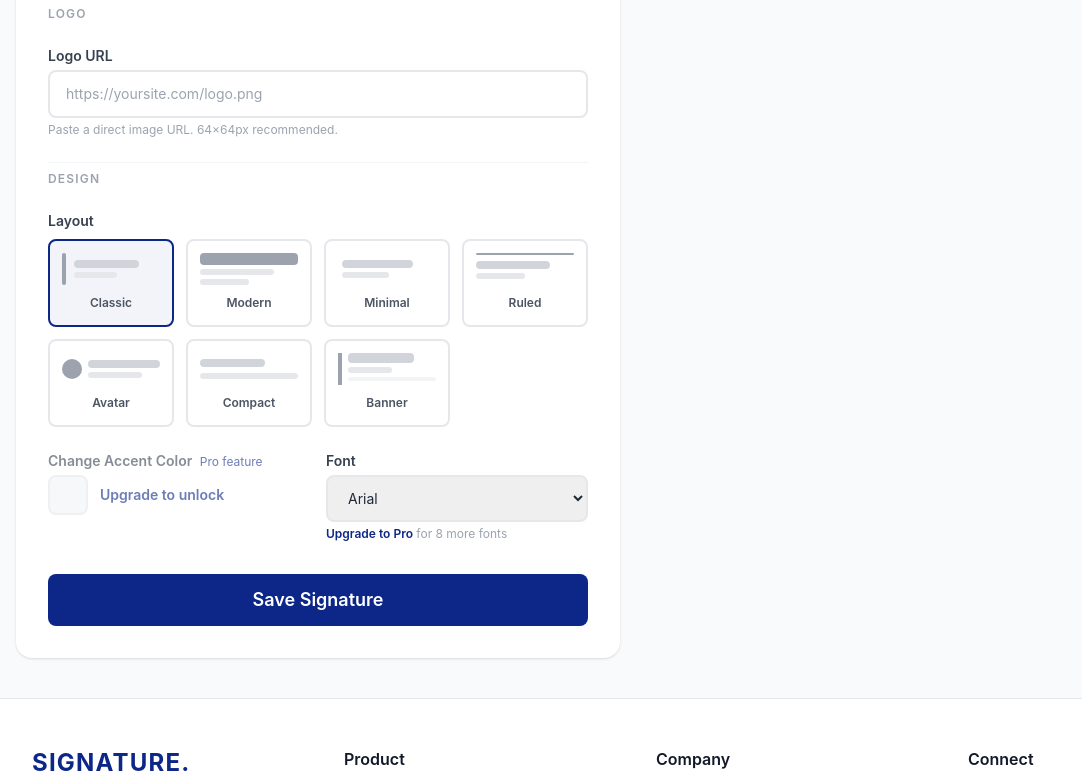
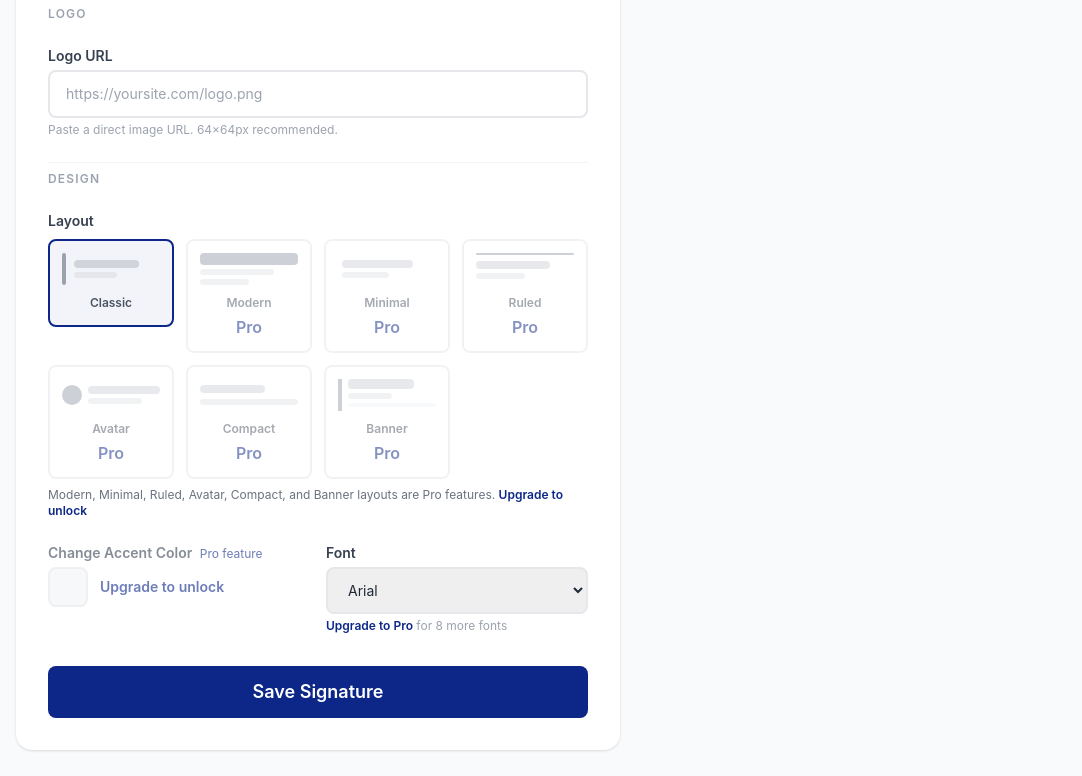
Before and after one commit to marl-Am/signature, a Flask app: page /signatures/create in a window 1280 px wide. Shown: the part 1083-1859 px from the top of the page, without its empty margins (0-1082 px from the left). Run offline with Flask 3, Linux system fonts and the light colour scheme; the visitor is signed in with stand-in values (Sample User, id 1); data that the repository does not hold is empty.

Commit message:
feat: enforce Pro-tier gating on layout templates (was previously unrestricted)

```diff
--- a/app/services/signature_service.py
+++ b/app/services/signature_service.py
@@ -99,8 +99,11 @@ class SignatureService:
         Returns:
             Newly created Signature object
         """
-        accent_color = SignatureService._sanitize_accent_color(accent_color, current_user)
+        accent_color = SignatureService._sanitize_accent_color(
+            accent_color, current_user
+        )
         font_family = SignatureService._sanitize_font_family(font_family, current_user)
+        layout = SignatureService._sanitize_layout(layout, current_user)
         tracking_code = secrets.token_urlsafe(16)
 
         html_content: str = SignatureService._generate_html_content(
@@ -192,6 +195,8 @@ class SignatureService:
                     value = SignatureService._sanitize_accent_color(value, current_user)
                 elif field == "font_family":
                     value = SignatureService._sanitize_font_family(value, current_user)
+                elif field == "layout":
+                    value = SignatureService._sanitize_layout(value, current_user)
                 setattr(signature, field, value)
 
         signature.updated_at = datetime.now(timezone.utc)
@@ -412,6 +417,60 @@ class SignatureService:
         }
     )
 
+    DEFAULT_LAYOUT: str = "classic"
+
+    # Free tier: the original single layout. Kept as its own frozenset
+    # (rather than a bare string) so it matches the same type and calling
+    # convention as FREE_FONT_FAMILIES, and so a future free-tier layout
+    # addition is a one-line change here rather than a signature change.
+    FREE_LAYOUTS: frozenset[str] = frozenset({"classic"})
+
+    # Pro tier: every layout _generate_html_content knows how to render.
+    # Deliberately a superset of FREE_LAYOUTS rather than a separate list,
+    # so a free layout is always valid for a Pro account too.
+    PRO_LAYOUTS: frozenset[str] = FREE_LAYOUTS | frozenset(
+        {
+            "modern",
+            "minimal",
+            "ruled",
+            "avatar",
+            "compact",
+            "banner",
+        }
+    )
+
+    @staticmethod
+    def _sanitize_layout(layout: str | None, user: object) -> str:
+        """
+        Validate a user-supplied layout name before it is used to select a
+        rendering branch in _generate_html_content.
+
+        Security/Business logic: layout was previously passed straight
+        through from the form to storage and rendering with no tier check
+        at all — unlike accent_color and font_family, a free-tier account
+        could select any of the six Pro-only layouts (modern, minimal,
+        ruled, avatar, compact, banner) directly in the UI, no crafted
+        request required, and it would save and render normally. This
+        closes that gap using the same fail-closed allow-list pattern as
+        _sanitize_accent_color and _sanitize_font_family: anything not in
+        the caller's tier-appropriate set silently falls back to the
+        default rather than being rejected outright.
+
+        Note: unlike accent_color/font_family, layout is never interpolated
+        into HTML output directly — it only selects an if/elif branch in
+        _generate_html_content, so this function's job is tier enforcement,
+        not XSS prevention. That's already handled by the escaping applied
+        to every field used within each branch.
+        """
+        allowed: frozenset[str] = (
+            SignatureService.PRO_LAYOUTS
+            if SignatureService._is_pro(user)
+            else SignatureService.FREE_LAYOUTS
+        )
+        if layout in allowed:
+            return layout
+        return SignatureService.DEFAULT_LAYOUT
+
     @staticmethod
     def _sanitize_font_family(font_family: str | None, user: object) -> str:
         """
@@ -480,7 +539,8 @@ class SignatureService:
         safe_department: str = SignatureService._escape(department)
         safe_accent_color: str = (
             accent_color
-            if accent_color and SignatureService._HEX_COLOR_PATTERN.fullmatch(accent_color)
+            if accent_color
+            and SignatureService._HEX_COLOR_PATTERN.fullmatch(accent_color)
             else SignatureService.DEFAULT_ACCENT_COLOR
         )
         safe_font_family: str = (
@@ -493,7 +553,9 @@ class SignatureService:
         safe_linkedin_url: Optional[str] = SignatureService._sanitize_href(linkedin_url)
         safe_twitter_url: Optional[str] = SignatureService._sanitize_href(twitter_url)
         safe_facebook_url: Optional[str] = SignatureService._sanitize_href(facebook_url)
-        safe_instagram_url: Optional[str] = SignatureService._sanitize_href(instagram_url)
+        safe_instagram_url: Optional[str] = SignatureService._sanitize_href(
+            instagram_url
+        )
 
         # --- Name ---
         name_html: str = (
--- a/app/templates/signatures/create.html
+++ b/app/templates/signatures/create.html
@@ -491,10 +491,11 @@ are interpolated.
                   name="layout"
                   value="modern"
                   x-model="layout"
+                  {% if current_user.subscription_tier != 'pro' %}disabled{% endif %}
                   class="sr-only" />
                 <div
                   :class="layout === 'modern' ? 'border-primary bg-primary/5' : 'border-gray-200'"
-                  class="border-2 rounded-lg p-3 text-center transition-all">
+                  class="border-2 rounded-lg p-3 text-center transition-all{% if current_user.subscription_tier != 'pro' %} opacity-50 cursor-not-allowed{% endif %}">
                   <div class="w-full h-8 mb-1 space-y-1">
                     <div class="h-3 bg-gray-400 rounded w-full"></div>
                     <div class="h-1.5 bg-gray-200 rounded w-3/4"></div>
@@ -503,6 +504,9 @@ are interpolated.
                   <span class="text-xs font-semibold text-gray-600"
                     >Modern</span
                   >
+                  {% if current_user.subscription_tier != 'pro' %}
+                  <span class="block text-[10px] text-primary font-semibold mt-0.5">Pro</span>
+                  {% endif %}
                 </div>
               </label>
 
@@ -513,10 +517,11 @@ are interpolated.
                   name="layout"
                   value="minimal"
                   x-model="layout"
+                  {% if current_user.subscription_tier != 'pro' %}disabled{% endif %}
                   class="sr-only" />
                 <div
                   :class="layout === 'minimal' ? 'border-primary bg-primary/5' : 'border-gray-200'"
-                  class="border-2 rounded-lg p-3 text-center transition-all">
+                  class="border-2 rounded-lg p-3 text-center transition-all{% if current_user.subscription_tier != 'pro' %} opacity-50 cursor-not-allowed{% endif %}">
                   <div class="w-full h-8 flex items-center mb-1 pl-1">
                     <div class="space-y-1 flex-1">
                       <div class="h-2 bg-gray-300 rounded w-3/4"></div>
@@ -526,6 +531,9 @@ are interpolated.
                   <span class="text-xs font-semibold text-gray-600"
                     >Minimal</span
                   >
+                  {% if current_user.subscription_tier != 'pro' %}
+                  <span class="block text-[10px] text-primary font-semibold mt-0.5">Pro</span>
+                  {% endif %}
                 </div>
               </label>
 
@@ -536,10 +544,11 @@ are interpolated.
                   name="layout"
                   value="ruled"
                   x-model="layout"
+                  {% if current_user.subscription_tier != 'pro' %}disabled{% endif %}
                   class="sr-only" />
                 <div
                   :class="layout === 'ruled' ? 'border-primary bg-primary/5' : 'border-gray-200'"
-                  class="border-2 rounded-lg p-3 text-center transition-all">
+                  class="border-2 rounded-lg p-3 text-center transition-all{% if current_user.subscription_tier != 'pro' %} opacity-50 cursor-not-allowed{% endif %}">
                   <div class="w-full h-8 mb-1">
                     <div class="h-0.5 bg-gray-400 rounded w-full mb-1.5"></div>
                     <div class="space-y-1">
@@ -548,6 +557,9 @@ are interpolated.
                     </div>
                   </div>
                   <span class="text-xs font-semibold text-gray-600">Ruled</span>
+                  {% if current_user.subscription_tier != 'pro' %}
+                  <span class="block text-[10px] text-primary font-semibold mt-0.5">Pro</span>
+                  {% endif %}
                 </div>
               </label>
 
@@ -558,10 +570,11 @@ are interpolated.
                   name="layout"
                   value="avatar"
                   x-model="layout"
+                  {% if current_user.subscription_tier != 'pro' %}disabled{% endif %}
                   class="sr-only" />
                 <div
                   :class="layout === 'avatar' ? 'border-primary bg-primary/5' : 'border-gray-200'"
-                  class="border-2 rounded-lg p-3 text-center transition-all">
+                  class="border-2 rounded-lg p-3 text-center transition-all{% if current_user.subscription_tier != 'pro' %} opacity-50 cursor-not-allowed{% endif %}">
                   <div class="w-full h-8 flex items-center gap-1.5 mb-1">
                     <div
                       class="w-5 h-5 bg-gray-400 rounded-full flex-shrink-0"></div>
@@ -573,6 +586,9 @@ are interpolated.
                   <span class="text-xs font-semibold text-gray-600"
                     >Avatar</span
                   >
+                  {% if current_user.subscription_tier != 'pro' %}
+                  <span class="block text-[10px] text-primary font-semibold mt-0.5">Pro</span>
+                  {% endif %}
                 </div>
               </label>
 
@@ -583,10 +599,11 @@ are interpolated.
                   name="layout"
                   value="compact"
                   x-model="layout"
+                  {% if current_user.subscription_tier != 'pro' %}disabled{% endif %}
                   class="sr-only" />
                 <div
                   :class="layout === 'compact' ? 'border-primary bg-primary/5' : 'border-gray-200'"
-                  class="border-2 rounded-lg p-3 text-center transition-all">
+                  class="border-2 rounded-lg p-3 text-center transition-all{% if current_user.subscription_tier != 'pro' %} opacity-50 cursor-not-allowed{% endif %}">
                   <div class="w-full h-8 flex flex-col justify-center mb-1">
                     <div class="h-2 bg-gray-300 rounded w-2/3 mb-1.5"></div>
                     <div class="h-1.5 bg-gray-200 rounded w-full"></div>
@@ -594,6 +611,9 @@ are interpolated.
                   <span class="text-xs font-semibold text-gray-600"
                     >Compact</span
                   >
+                  {% if current_user.subscription_tier != 'pro' %}
+                  <span class="block text-[10px] text-primary font-semibold mt-0.5">Pro</span>
+                  {% endif %}
                 </div>
               </label>
 
@@ -604,10 +624,11 @@ are interpolated.
                   name="layout"
                   value="banner"
                   x-model="layout"
+                  {% if current_user.subscription_tier != 'pro' %}disabled{% endif %}
                   class="sr-only" />
                 <div
                   :class="layout === 'banner' ? 'border-primary bg-primary/5' : 'border-gray-200'"
-                  class="border-2 rounded-lg p-3 text-center transition-all">
+                  class="border-2 rounded-lg p-3 text-center transition-all{% if current_user.subscription_tier != 'pro' %} opacity-50 cursor-not-allowed{% endif %}">
                   <div class="w-full h-8 flex items-start mb-1">
                     <div
                       class="w-1 h-full bg-gray-400 mr-1.5 flex-shrink-0"></div>
@@ -620,9 +641,22 @@ are interpolated.
                   <span class="text-xs font-semibold text-gray-600"
                     >Banner</span
                   >
+                  {% if current_user.subscription_tier != 'pro' %}
+                  <span class="block text-[10px] text-primary font-semibold mt-0.5">Pro</span>
+                  {% endif %}
                 </div>
               </label>
             </div>
+            {% if current_user.subscription_tier != 'pro' %}
+            <p class="text-xs text-gray-500 mt-2">
+              Modern, Minimal, Ruled, Avatar, Compact, and Banner layouts are
+              Pro features.
+              <a href="{{ url_for('pricing') }}"
+                class="text-primary font-semibold hover:underline">
+                Upgrade to unlock
+              </a>
+            </p>
+            {% endif %}
           </div>
 
           <!-- Accent Color + Font -->
```
Also changed, not shown: app/templates/signatures/edit.html (+40 -6 lines), tests/test_signatures.py (+167 -0 lines).
